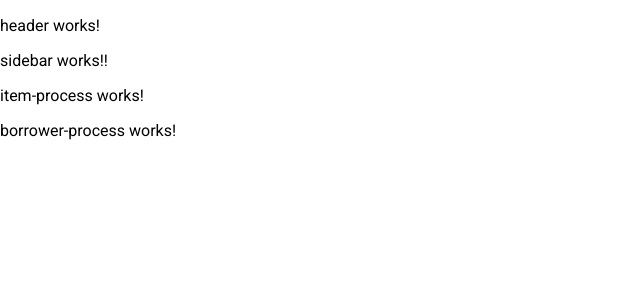
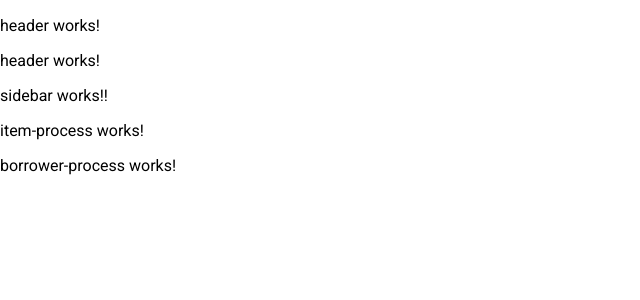
Before and after one commit to DavidHlavacek/material-reservation-system, an Angular app: page / in a window 1280 px wide. Before the commit this address led to /home. Shown: the top 300 px of the page, without its empty margins (0-640 px from the left). Built offline with nearby package versions, Linux system fonts and the light colour scheme.

Commit message:
added header to layout

```diff
--- a/src/app/app.routes.ts
+++ b/src/app/app.routes.ts
@@ -12,10 +12,10 @@
     path: '',
     component: LayoutComponent,
     children: [
-      { path: 'home', component: HomeComponent },
+      { path: '', component: HomeComponent },
       { path: 'items', component: ItemsComponent },
       // Add more routes as needed
-      { path: '**', redirectTo: 'home' }, // Default route within the layout
+      { path: '**', redirectTo: '' }, // Default route within the layout
     ],
   },
 ];
--- a/src/app/components/layout/layout.component.html
+++ b/src/app/components/layout/layout.component.html
@@ -1,2 +1,3 @@
+<app-header></app-header>
 <app-sidebar></app-sidebar>
 <router-outlet></router-outlet>
--- a/src/app/components/layout/layout.component.ts
+++ b/src/app/components/layout/layout.component.ts
@@ -2,10 +2,11 @@
 import { CommonModule } from '@angular/common';
 import { SidebarComponent } from '../sidebar/sidebar.component';
 import { RouterOutlet } from '@angular/router';
+import { HeaderComponent } from '../header/header.component';
 @Component({
   selector: 'app-layout',
   standalone: true,
-  imports: [CommonModule, RouterOutlet, SidebarComponent],
+  imports: [CommonModule, RouterOutlet, SidebarComponent, HeaderComponent],
   templateUrl: './layout.component.html',
   styleUrl: './layout.component.css'
 })
```
